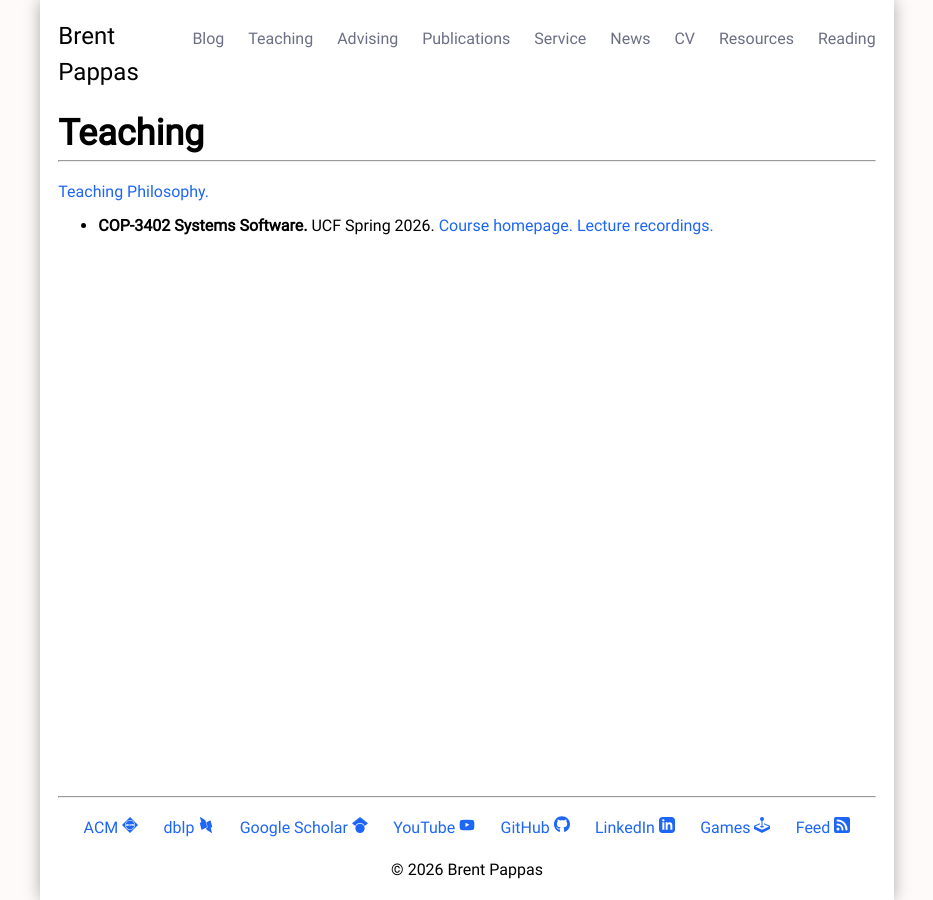
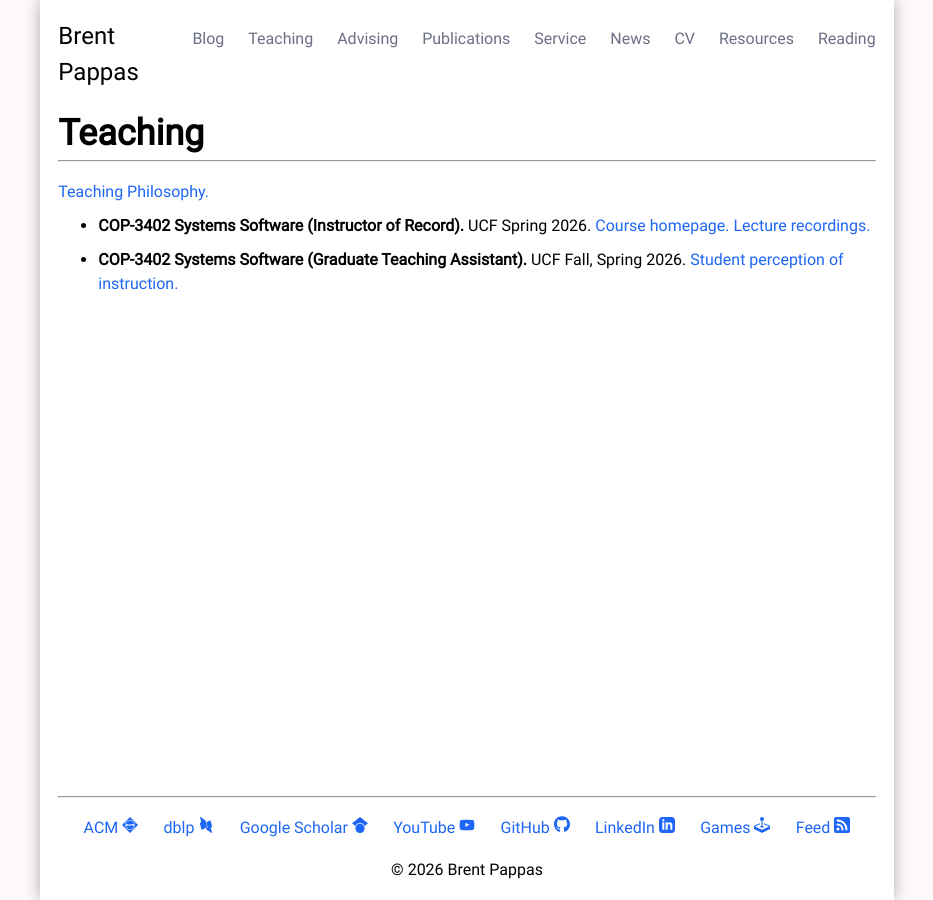
Before and after one commit to PappasBrent/pappasbrent.github.io, a Jekyll site: the page built from teaching.html, in a window 1280 px wide. Shown: the whole page, without its empty margins (173-1106 px from the left). Built offline with Jekyll 4.4.1, drawn with Linux system fonts in a browser that asks for light colours.

Commit message:
Update teaching page

```diff
--- a/teaching.html
+++ b/teaching.html
@@ -8,10 +8,20 @@ title: Teaching
 <ul>
         <li>
             <p>
-                <span style="font-weight: bold">COP-3402 Systems Software.</span>
+                <span style="font-weight: bold">COP-3402 Systems Software (Instructor of Record).</span>
                 UCF Spring 2026.
                 <a href="https://www.cs.ucf.edu/~pappas/teaching/cop3402/spr2026/">Course homepage.</a>
                 <a href="https://youtube.com/playlist?list=PLEVrbB1AjxeX9qhORoz1lOEAxviEvBXA-&si=ZuYgxNRbGM3u-gk_">Lecture recordings.</a>
+
+            </p>
+        </li>
+        <li>
+            <p>
+                <span style="font-weight: bold">COP-3402 Systems Software (Graduate Teaching Assistant).</span>
+                UCF Fall, Spring 2026.
+
+
+                <a href="https://docs.google.com/spreadsheets/d/1EjWH-YXkb-_Eu4IdX0wat7OVKp5OswKjpEf29zrua80/edit?usp=sharing">Student perception of instruction.</a>
             </p>
         </li>
 </ul>
```
